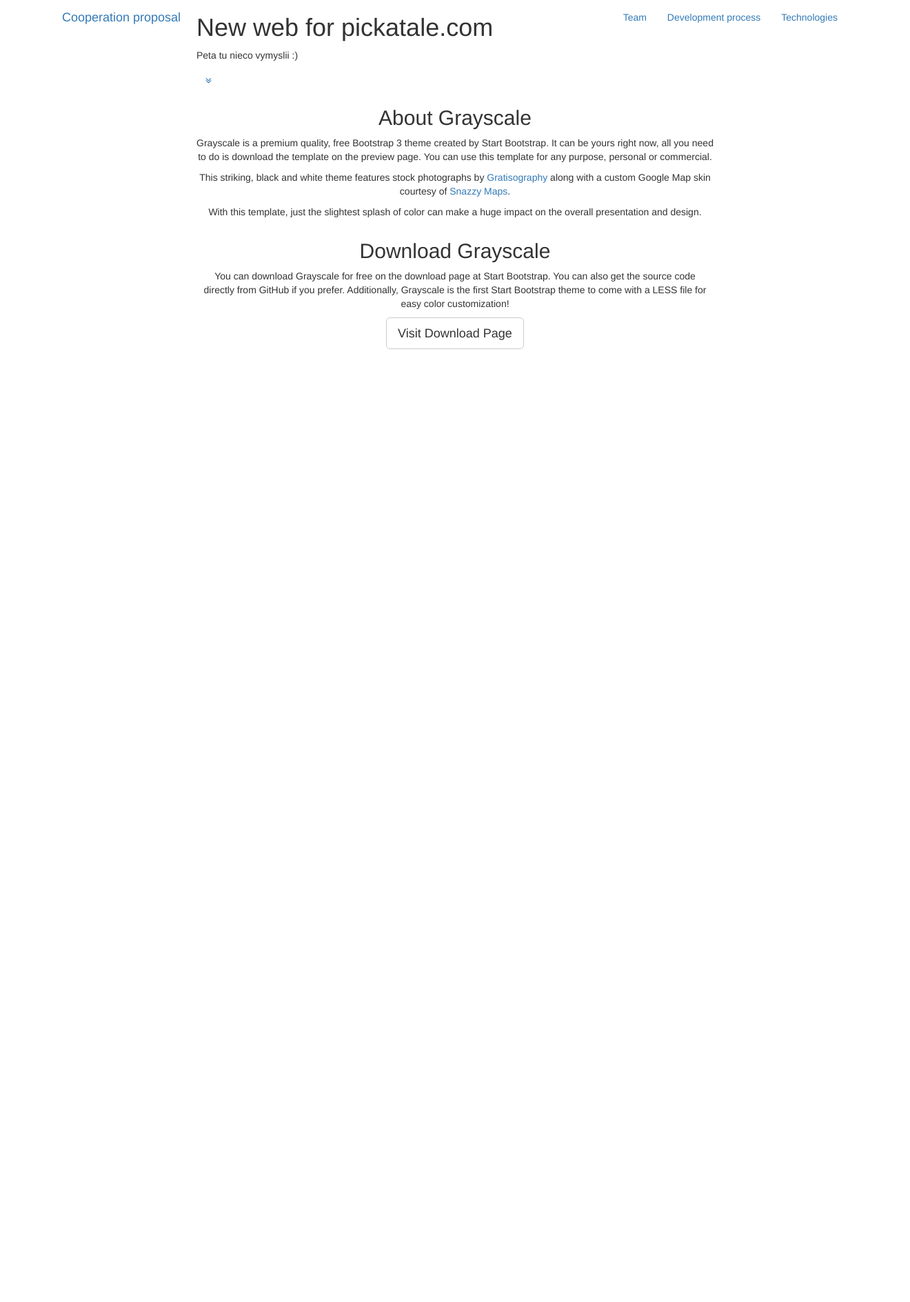
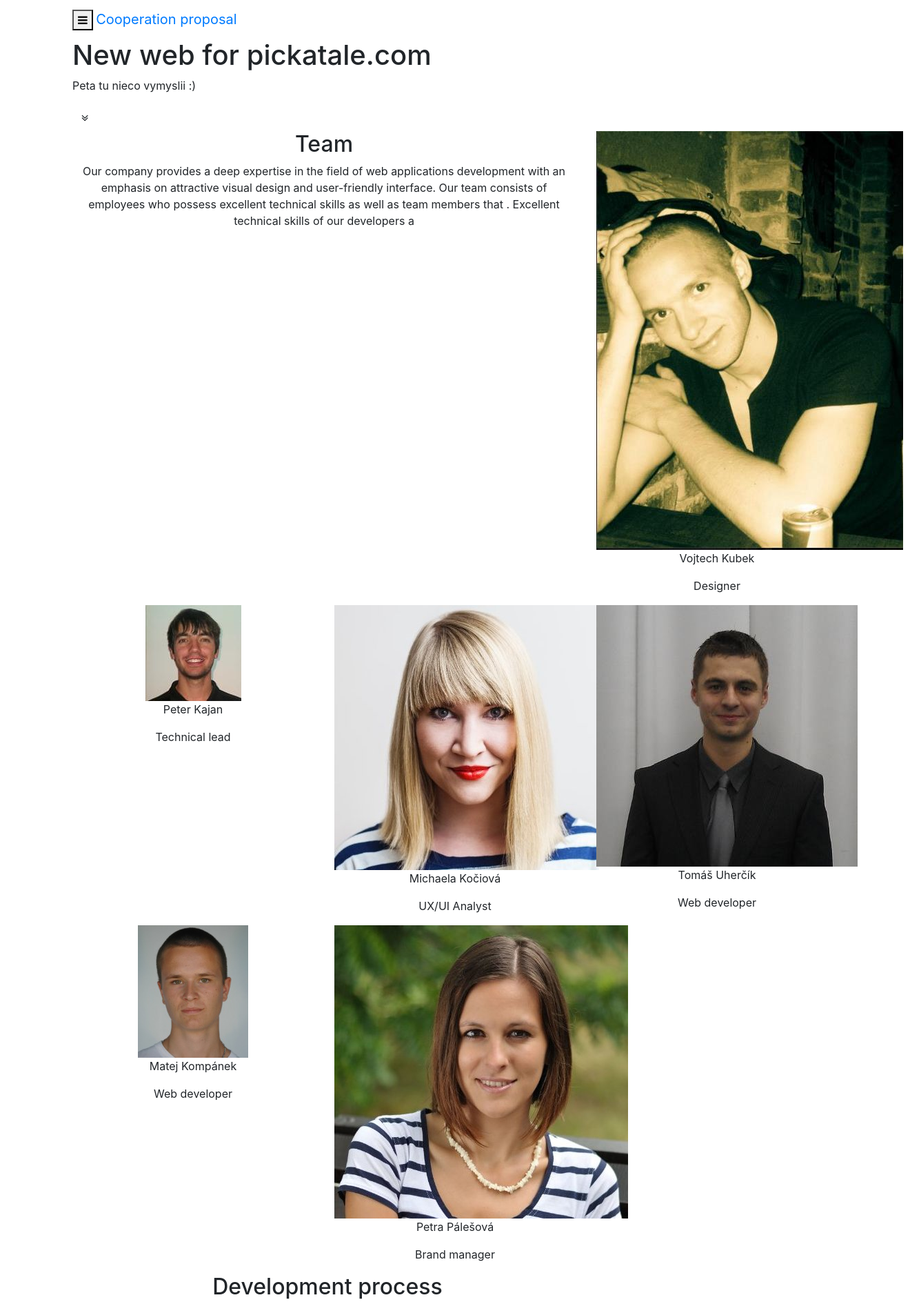
Before and after one commit to peterkajan/proposal, a Django app: page / in a window 1320 px wide. Shown: the top 1887 px of the page at 69% size. Before the commit the page ends 506 px from the top, so only its background shows below. Run offline with Django 3.2, Linux system fonts and the light colour scheme; some libraries are stand-ins or nearby versions.

Commit message:
first version of page

```diff
--- a/home/templates/home/index.html
+++ b/home/templates/home/index.html
@@ -29,9 +29,7 @@
           <button type="button" class="navbar-toggle" data-toggle="collapse" data-target=".navbar-main-collapse">
             <i class="fa fa-bars"></i>
           </button>
-                <a class="navbar-brand" href="#page-top">
-                    <span class="light">Cooperation proposal</span>
-                </a>
+          <a class="navbar-brand" href="#page-top"> <span class="light">Cooperation proposal</span> </a>
         </div>
 
         <!-- Collect the nav links, forms, and other content for toggling -->
@@ -57,17 +55,17 @@
       <!-- /.container -->
     </nav>
 
-    <section class="intro">
+    <section id="page-top" class="intro">
       <div class="intro-body">
         <div class="container">
           <div class="row">
             <div class="col-md-8 col-md-offset-2">
               <h1 class="brand-heading">New web for pickatale.com</h1>
-                        <p class="intro-text">Peta tu nieco vymyslii :)</p>
+              <p class="intro-text">
+                Peta tu nieco vymyslii :)
+              </p>
               <div class="page-scroll">
-                            <a href="#team" class="btn btn-circle">
-                                <i class="fa fa-angle-double-down animated"></i>
-                            </a>
+                <a href="#team" class="btn btn-circle"> <i class="fa fa-angle-double-down animated"></i> </a>
               </div>
             </div>
           </div>
@@ -75,29 +73,135 @@
       </div>
     </section>
 
-    <section id="about" class="container content-section text-center">
+    <section id="team" class="container content-section text-center team">
       <div class="row">
-            <div class="col-lg-8 col-lg-offset-2">
-                <h2>About Grayscale</h2>
-                <p>Grayscale is a premium quality, free Bootstrap 3 theme created by Start Bootstrap. It can be yours right now, all you need to do is download the template on the preview page. You can use this template for any purpose, personal or commercial.</p>
-                <p>This striking, black and white theme features stock photographs by <a href="http://gratisography.com/">Gratisography</a> along with a custom Google Map skin courtesy of <a href="http://snazzymaps.com/">Snazzy Maps</a>.</p>
-                <p>With this template, just the slightest splash of color can make a huge impact on the overall presentation and design.</p>
+        <div class="col-lg-8 col-lg-offset-2 cell">
+          <h2>Team</h2>
+          <p>
+            Our company provides a deep expertise in the field of web applications development with an emphasis on attractive visual design and user-friendly interface. Our team consists of employees who possess excellent technical skills as well as team members that . Excellent technical skills of our developers a
+          </p>
+        </div>
+        <div class="col-sm-6 col-md-4 cell">
+          <img src="{% static 'proposal/img/kubek.jpg' %}" />
+          <p>
+            Vojtech Kubek
+          </p>
+          <p>
+            Designer
+          </p>
+        </div>
+        <div class="col-sm-6 col-md-4 cell">
+          <img src="{% static 'proposal/img/kajan.jpg' %}" />
+          <p>
+            Peter Kajan
+          </p>
+          <p>
+            Technical lead
+          </p>
+        </div>
+        <div class="col-sm-6 col-md-4 cell">
+          <img src="{% static 'proposal/img/kociova.jpg' %}" />
+          <p>
+            Michaela Kočiová
+          </p>
+          <p>
+            UX/UI Analyst
+          </p>
+        </div>
+        <div class="col-sm-6 col-md-4 cell">
+          <img src="{% static 'proposal/img/uhercik.jpg' %}" />
+          <p>
+            Tomáš Uherčík
+          </p>
+          <p>
+            Web developer
+          </p>
+        </div>
+        <div class="col-sm-6 col-md-4 cell">
+          <img src="{% static 'proposal/img/kompanek.jpg' %}" />
+          <p>
+            Matej Kompánek
+          </p>
+          <p>
+            Web developer
+          </p>
+        </div>
+        <div class="col-sm-6 col-md-4 cell">
+          <img src="{% static 'proposal/img/palesova.jpg' %}" />
+          <p>
+            Petra Pálešová
+          </p>
+          <p>
+            Brand manager
+          </p>
+        </div>
+
+        <div class="page-scroll">
+          <a href="#develop" class="btn btn-circle"> <i class="fa fa-angle-double-down animated"></i> </a>
         </div>
       </div>
     </section>
 
-    <section id="download" class="content-section text-center">
+    <section id="develop" class="content-section text-center">
       <div class="download-section">
         <div class="container">
           <div class="col-lg-8 col-lg-offset-2">
-                    <h2>Download Grayscale</h2>
-                    <p>You can download Grayscale for free on the download page at Start Bootstrap. You can also get the source code directly from GitHub if you prefer. Additionally, Grayscale is the first Start Bootstrap theme to come with a LESS file for easy color customization!</p>
-                    <a href="http://startbootstrap.com/grayscale" class="btn btn-default btn-lg">Visit Download Page</a>
+
+            <h2>Development process</h2>
+            <p>
+              We develop software by using an agile methodology Scrum, which is based on an iterative process. After each iteration desired features of the particular iteration are delivered with working software.
+            </p>
+            <img src="{% static 'proposal/img/ScrumCycle.png' %}"/>
+            <p>
+              A customer defines requirements at the beginning of each iteration. These requirements are analyzed, implemented and tested by our team. At the end of the iteration, the implemented features are presented to the customer who either approves them or suggests improvements.
+            </p>
+
+          </div>
+          <div class="col-sm-6">
+            <h3>Flexibility</h3>
+            <p>
+              requirements are predefined for short iterations so that after each iteration the software specifications can be modified according to actual client needs.
+            </p>
+          </div>
+          <div class="col-sm-6">
+            <h3>Customer involvement</h3>
+            <p>
+              requirements are predefined for short iterations so that after each iteration the software specifications can be modified according to actual client needs.
+            </p>
+          </div>
+
+          <div class="page-scroll">
+            <a href="#tech" class="btn btn-circle"> <i class="fa fa-angle-double-down animated"></i> </a>
+          </div>
+        </div>
+
+      </div>
+    </section>
+
+    <section id="tech" class="content-section text-center">
+      <div>
+        <div class="container">
+          <div class="col-lg-8 col-lg-offset-2">
+            <h2>Technologies</h2>
+            <p>
+              We suggest the following technologies:
+            </p>
+          </div>
+          <div class="col-sm-4 col-sm-offset-2">
+            <img src="{% static 'proposal/img/django.png' %}" class="logo"/>
+            <p>
+              Web framework
+            </p>
+          </div>
+          <div class="col-sm-4">
+            <img src="{% static 'proposal/img/bootstrap.jpg' %}" class="logo"/>
+            <p>
+              Frontend framework for responsive design
+            </p>
           </div>
         </div>
       </div>
     </section>
-
 
     <script src="https://ajax.googleapis.com/ajax/libs/jquery/1.11.0/jquery.min.js"></script>
     <script src="{% static 'dist/js/bootstrap.min.js' %}"></script>
```
Also changed, not shown: home/static/proposal/img/ScrumCycle.png (added), home/static/proposal/img/bootstrap.jpg (added), home/static/proposal/img/django.png (added), home/static/proposal/img/kajan.jpg (added), home/static/proposal/img/kociova.jpg (added), home/static/proposal/img/kompanek.jpg (added), home/static/proposal/img/kubek.jpg (added), home/static/proposal/img/palesova.jpg (added), home/static/proposal/img/uhercik.jpg (added). Lines whose indentation alone changed are shown as unchanged.
